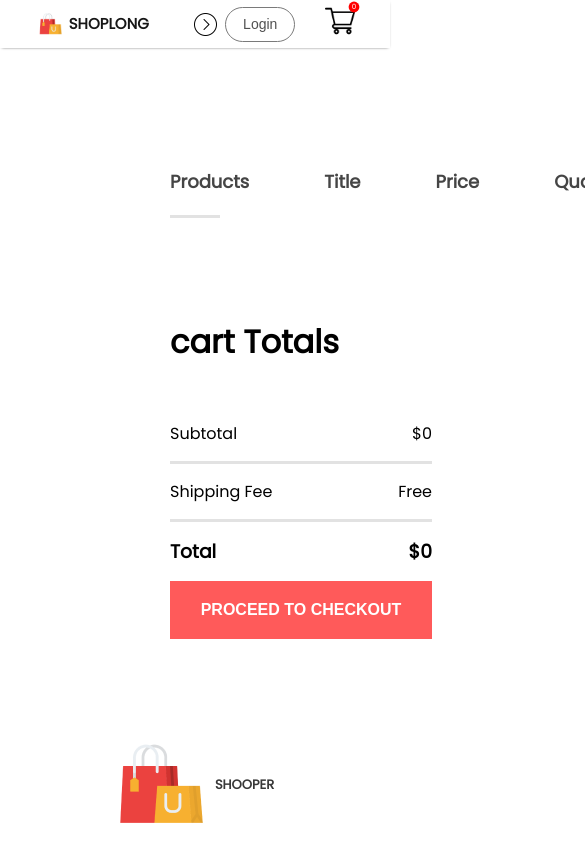
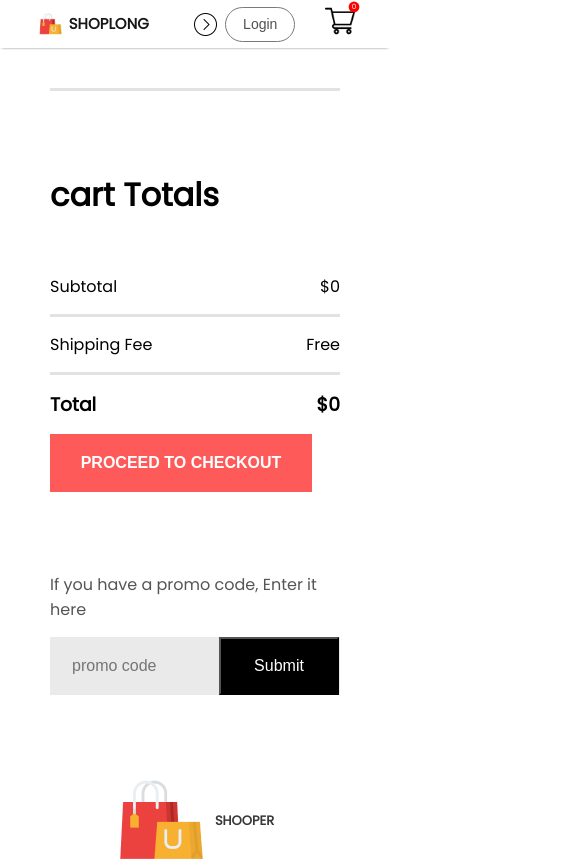
Before and after one commit to Dahbi-Dev/E-commerce, a React (Create React App) app: page /cart in a window 390 px wide. Shown: the top 861 px of the page, 585 px wide, since content can reach past the window. Built offline with nearby package versions, Linux system fonts and the light colour scheme.

Commit message:
make website responsive

```diff
--- a/src/Components/CartItems/CartItems.css
+++ b/src/Components/CartItems/CartItems.css
@@ -2,16 +2,18 @@
     margin: 100px 170px;
 
 }
+
 .cartitems hr {
-    height: 3px ;
+    height: 3px;
     background: #e2e2e2;
     border: 0;
 }
+
 .cartitems-format-main {
     display: grid;
     grid-template-columns: 0.5fr 2fr 1fr 1fr 1fr 1fr;
     align-items: center;
-    gap: 75px ;
+    gap: 75px;
     padding: 20px 0px;
     color: #454545;
     font-size: 18px;
@@ -23,9 +25,11 @@
     font-size: 17px;
     font-weight: 500;
 }
-.carticon-product-icon  {
+
+.carticon-product-icon {
     height: 60px
 }
+
 .cartitems-remove-icon {
     width: 15px;
     margin: 0px 40px;
@@ -36,7 +40,7 @@
     width: 64px;
     height: 50px;
     border: 2px solid #ebebeb;
-    background:#fff;
+    background: #fff;
 }
 
 .cartitems-down {
@@ -44,6 +48,7 @@
     margin: 100px 0px;
 
 }
+
 .cartitems-total {
     flex: 1;
     display: flex;
@@ -51,6 +56,7 @@
     margin-right: 200px;
     gap: 40px;
 }
+
 .cartitems-total-item {
     display: flex;
     justify-content: space-between;
@@ -58,7 +64,7 @@
 
 }
 
-.cartitems-total button{
+.cartitems-total button {
     width: 262px;
     height: 58px;
     outline: none;
@@ -76,9 +82,10 @@
     font-weight: 500;
 }
 
-.cartitems-promocode p{
+.cartitems-promocode p {
     color: #555;
 }
+
 .cartitems-promobox {
     width: 504px;
     margin-top: 15px;
@@ -105,3 +112,89 @@
     color: white;
     cursor: pointer;
 }
+
+@media(max-width:1280px) {
+    .cartitems {
+        margin: 50px 60px;
+    }
+
+    .cartitems-format-main {
+        grid-template-columns: 0.5fr 3fr 0.5fr 0.5fr 0.5fr 0.5fr;
+        gap: 20px;
+        padding: 15px 0px;
+        font-size: 15px;
+    }
+
+    .carticon-product-icon {
+        height: 50px;
+    }
+
+    .cartitems-remove-icon {
+        margin: auto;
+    }
+
+    .cartitems-quantity {
+        width: 40px;
+        height: 30px;
+    }
+
+    .cartitems-down {
+        margin: 80px 0px;
+        flex-direction: column;
+        gap: 80px;
+    }
+
+    .cartitems-total {
+        margin: 0;
+    }
+
+    .cartitems-total butoon {
+        max-width: 200px;
+        height: 45px;
+        font-size: 13px;
+    }
+
+    .cartitems-promobox {
+        width: auto;
+        max-width: 500px;
+    }
+
+    .cartitems-promobox input {
+        width: 100%;
+
+    }
+
+    .cartitems-promobox button {
+        width: 120px;
+        margin-left: -125px;
+
+    }
+}
+
+@media(max-width:800px) {
+    .cartitems {
+        margin: 40px 50px;
+    }
+
+
+    .cartitems-promobox {
+        width: auto;
+        max-width: 500px;
+    }
+
+}
+
+@media(max-width:500px) {
+
+
+    .cartitems-format-main {
+        display: none;
+        grid-template-columns: 0.5fr 3fr 0.5fr;
+        gap: 10px;
+
+    }
+    .cartitems-format{
+        display: grid;
+
+    }
+}
--- a/src/Pages/CSS/LoginSignup.css
+++ b/src/Pages/CSS/LoginSignup.css
@@ -98,9 +98,7 @@
         height: 65px;
 
     }
-    .loginSignup-login{
-        font-size: 16px;
-    }
+
     .loginSignup-login{
         font-size: 16px;
     }
@@ -110,10 +108,10 @@
 }
 @media(max-width:800px){
     .loginSignup-container{
-        padding: 20px 30px;
+        padding: 30px 50px;
     }
     .loginSignup-container h1{
-        font-size: 24px;
+        font-size: 25px;
     }
     .loginSignup-fields {
         margin-top: 20px;
@@ -123,7 +121,42 @@
     }
     .loginSignup-container button {
         height: 50px;
+        width: 601px;
         font-size: 16px;
+    }
+    .loginSignup-login{
+        font-size: 14px;
+    }
+    .loginSignup-agree{
+        font-size: 14px;
     }
 
 }
+@media(max-width:500px){
+    .loginSignup-container{
+        padding: 10px 15px;
+    }
+    .loginSignup-container h1{
+        font-size: 20px;
+    }
+    .loginSignup-fields {
+        margin-top: 15px;
+    }
+    .loginSignup-fields input {
+        height: 40px;
+        width:72%;
+        font-size: 12px;
+    }
+    .loginSignup-container button {
+        height: 50px;
+        font-size: 12px;
+        width:72%;
+    }
+    .loginSignup-login{
+        font-size: 12px;
+    }
+    .loginSignup-agree{
+        font-size: 12px;
+    }
+
+}
```
